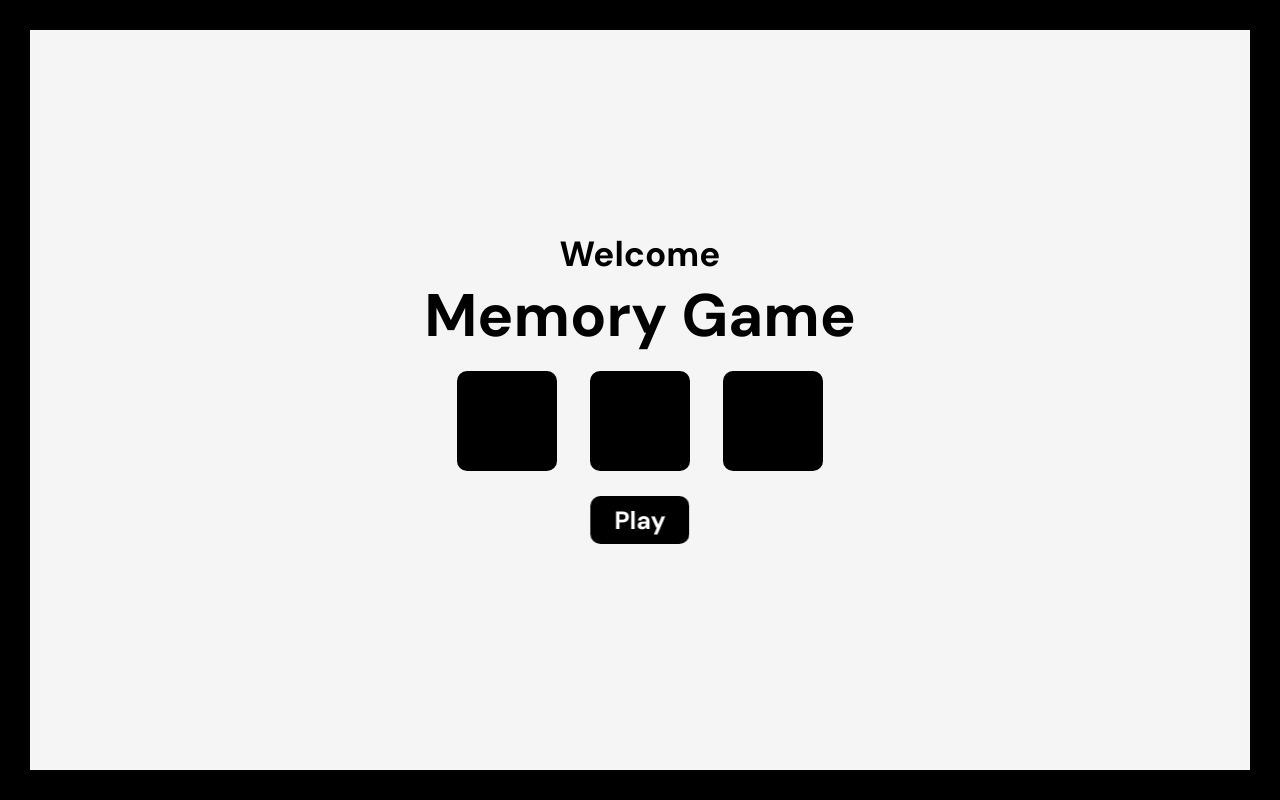
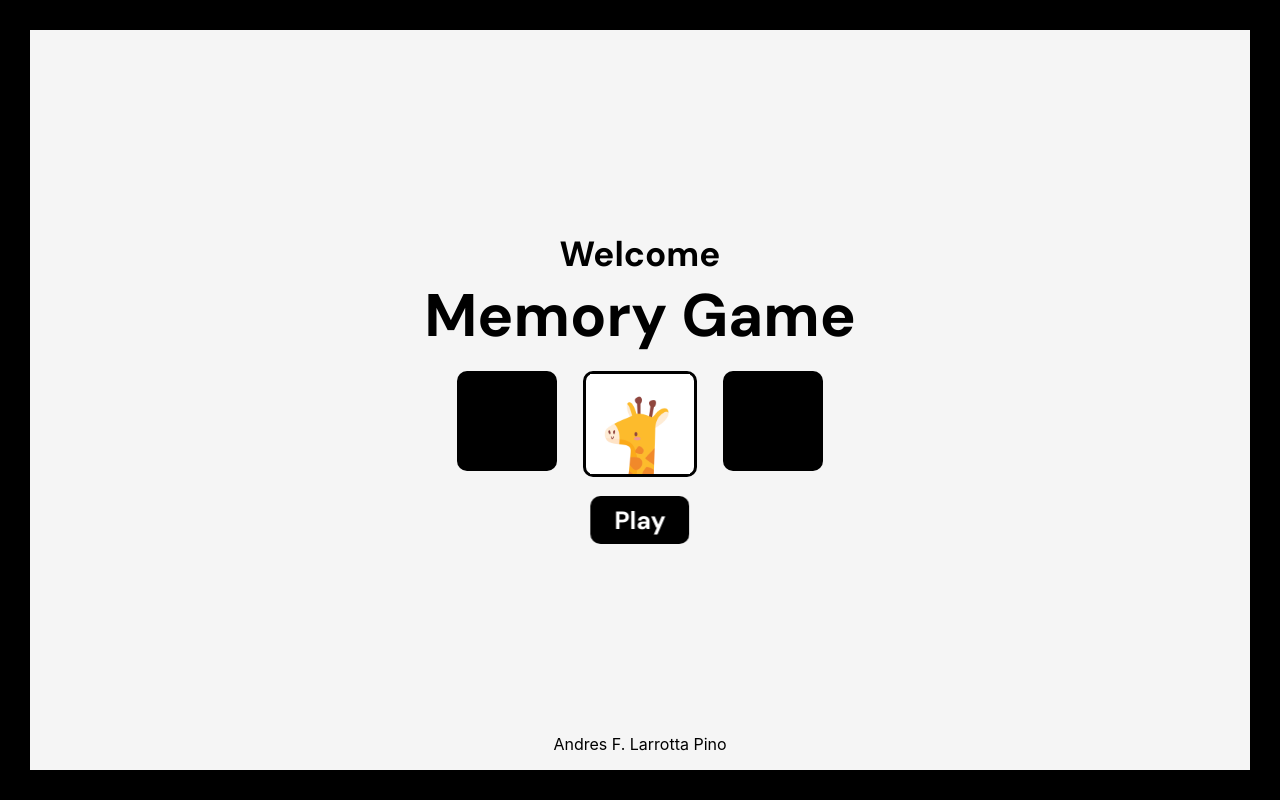
Before and after one commit to andreslarrotta/memory-game, a React (Create React App) app: page / in a window 1280 px wide. Built offline with nearby package versions, Linux system fonts and the light colour scheme.

Commit message:
feat(src): welcome page terminada con animaciones version desktop

```diff
--- a/src/pages/Welcome/Welcome.js
+++ b/src/pages/Welcome/Welcome.js
@@ -1,6 +1,7 @@
 import React from 'react'
 
 import { Button } from '../../components/Button/Button'
+import imageGame from '../../assets/title_welcome_page.png'
 
 export const Welcome = () => {
 
@@ -11,11 +12,21 @@ export const Welcome = () => {
                 <h1>Memory Game</h1>
                 <div className='welcome_image'>
                     <div className='welcome_image--square'></div>
-                    <div className='welcome_image--square'></div>
+                    <div className='welcome_image--square active'>
+                        <div className='welcome_image--square_container'>
+                            <div className='welcome_image--square-front'></div>
+                            <div className='welcome_image--square-back'>
+                                <img src={imageGame} alt='memory game logo' />
+                            </div>
+                        </div>
+                    </div>
                     <div className='welcome_image--square'></div>
                 </div>
                 <Button />
             </div>
+            <div className='welcome_name'>
+                <p>Andres F. Larrotta Pino</p>
+            </div>
         </div>
     )
 }
--- a/src/sass/pages/_welcome.scss
+++ b/src/sass/pages/_welcome.scss
@@ -42,6 +42,77 @@
             height: 100px;
             background: black;
             border-radius: 10px;
+
+            img {
+                width: 100px;
+            }
+
+            @keyframes flipCardAnimation {
+                0% {
+                    transform: rotateY(0deg);
+                }
+                25% {
+                    transform: rotateY(180deg);
+                }
+                50% {
+                    transform: rotateY(0deg);
+                }
+                100% {
+                    transform: rotateY(180deg);
+                }
+            }
+
+            &.active {
+                .welcome_image--square_container {
+                    position: relative;
+                    width: 100%;
+                    height: 100%;
+                    text-align: center;
+                    transition: transform 0.6s;
+                    transform-style: preserve-3d;
+                    transform: rotateY(180deg);
+                    animation-name: flipCardAnimation;
+                    animation-duration: 4s;
+                }
+
+                .welcome_image--square-front,
+                .welcome_image--square-back {
+                    position: absolute;
+                    height: 100%;
+                    width: auto;
+                    left: 50%;
+                    padding: 0 1.5rem;
+                    border-radius: 10px;
+                    display: flex;
+                    align-items: center;
+                    justify-content: center;
+                    -webkit-backface-visibility: hidden;
+                    backface-visibility: hidden;
+                }
+
+                .welcome_image--square-front {
+                    background-color: black;
+                    color: white;
+                    transform: translate(-50%, 0);
+                }
+
+                .welcome_image--square-back {
+                    background-color: white;
+                    border: 3px solid black;
+                    color: black;
+                    height: 100px;
+                    width: 60px;
+                    transform: rotateY(180deg) translate(50%, 0);
+                }
+            }
         }
     }
+
+    &_name {
+        position: fixed;
+        bottom: 30px;
+        left: 0;
+        width: 100%;
+        text-align: center;
+    }
 }
```
Also changed, not shown: src/assets/title_welcome_page.png (added).
